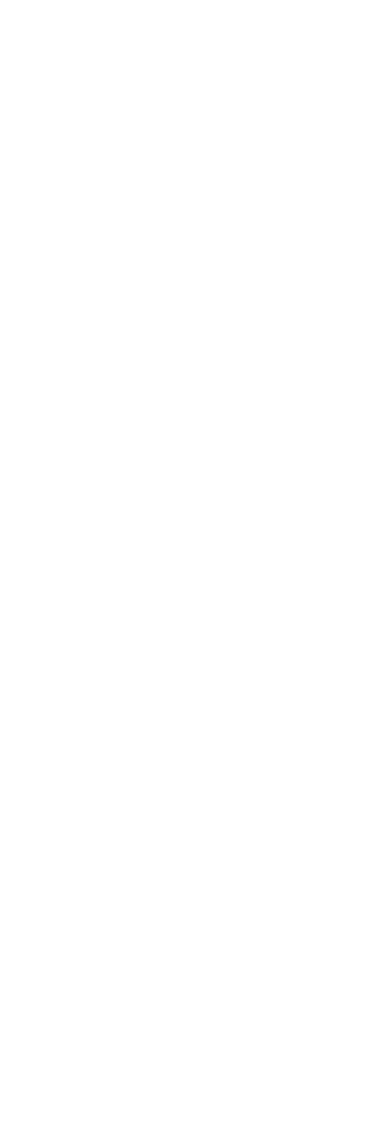
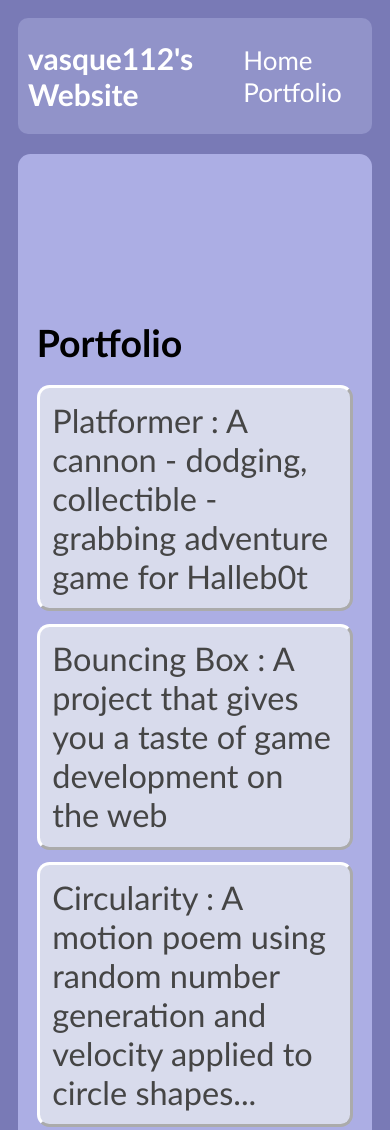
Before and after one commit to vasque112/vasque112.github.io, a plain HTML site: page portfolio.html in a window 390 px wide. Shown: the top 1130 px of the page. Before the commit the page ends 844 px from the top, so only its background shows below. Drawn offline with Linux system fonts and the light colour scheme.

Commit message:
add portfolio.html file

```diff
--- a/portfolio.html
+++ b/portfolio.html
@@ -0,0 +1,35 @@
+<!DOCTYPE HTML>
+<html>
+
+<head>
+    <title>Landen's Amazing Website</title>
+    <link rel="stylesheet" href="style.css">
+</head>
+
+<body>
+    <div id="all-contents">
+        <nav>
+            <h1>vasque112's Website</h1>
+            <ul id="nav-ul">
+                <li class="nav-li">
+                    <a class="nav-a" href="index.html">Home</a>
+                </li>
+                <li class="nav-li">
+                    <a class="nav-a" href="portfolio.html">Portfolio</a>
+                </li>
+            </ul>
+        </nav>
+        <main>
+            <div class="content">
+                <h1>Portfolio</h1>
+                <ul id="portfolio">
+                    <li><a href="projects/platformer/">Platformer : A cannon - dodging, collectible - grabbing adventure game for Halleb0t</a></li>
+                    <li><a href="projects/bouncing-box/">Bouncing Box : A project that gives you a taste of game development on the web </a></li>
+                    <li><a href="projects/circularity/">Circularity : A motion poem using random number generation and velocity applied to circle shapes...</a></li>
+                </ul>
+            </div>
+        </main>
+    </div>
+</body>
+
+</html>
--- a/style.css
+++ b/style.css
@@ -70,3 +70,84 @@ h2,
 h3 {
   margin: 0px;
 }
+
+/* actual portfolio styles */
+.content h1 {
+  color: black;
+}
+
+#portfolio {
+  list-style-type: none;
+  padding-left: 0;
+}
+
+#portfolio li {
+  background: rgb(216, 219, 236);
+  padding: 10px;
+  border-radius: 10px;
+  margin-bottom: 10px;
+  border: 3px #fff;
+  border-style: outset;
+}
+
+#portfolio li:hover {
+  background: rgb(226, 227, 238);
+  border-style: inset;
+  border-color: rgb(203, 206, 233);
+}
+
+#portfolio a {
+  text-decoration: none;
+  color: #454545;
+}
+
+
+/* responsive web design */
+@media screen and (min-width: 120px) and (max-width: 1080px) {
+  main {
+    height: 100ch;
+    zoom: 1.25;
+    display: grid;
+  }
+
+  h1 {
+    font-size: 30px;
+  }
+
+  h2 {
+    font-size: 26px;
+  }
+
+  h3 {
+    font-size: 22px;
+  }
+
+  #all-contents {
+    height: 100ch;
+    margin: none;
+  }
+
+  a {
+    font-size: 26px;
+  }
+
+  .sidebar {
+    margin-right: 0px;
+    justify-content: center;
+    align-items: center;
+  }
+
+  .sidebar-img {
+    width: 100%;
+  }
+
+  p,
+  li {
+    font-size: 26px;
+  }
+
+  .content {
+    align-content: center;
+    justify-content: center;
+  }
+}
```
